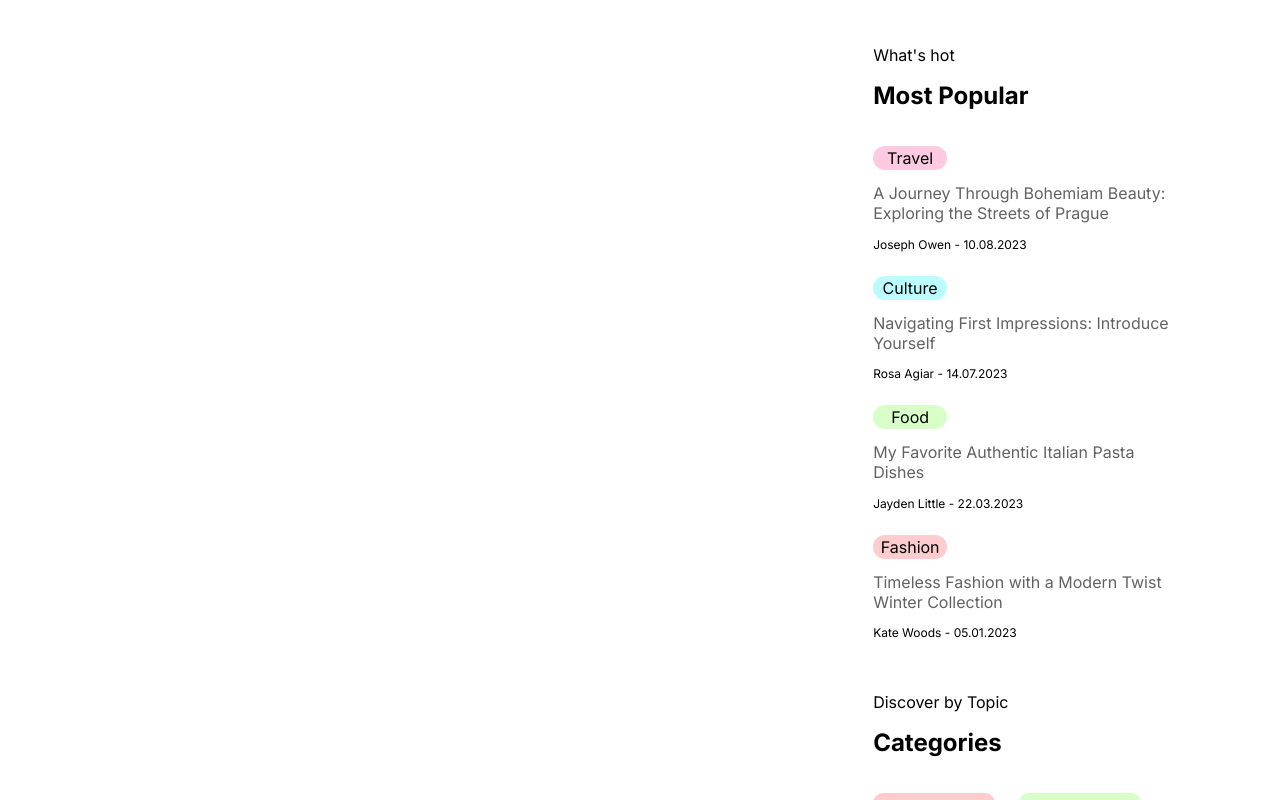
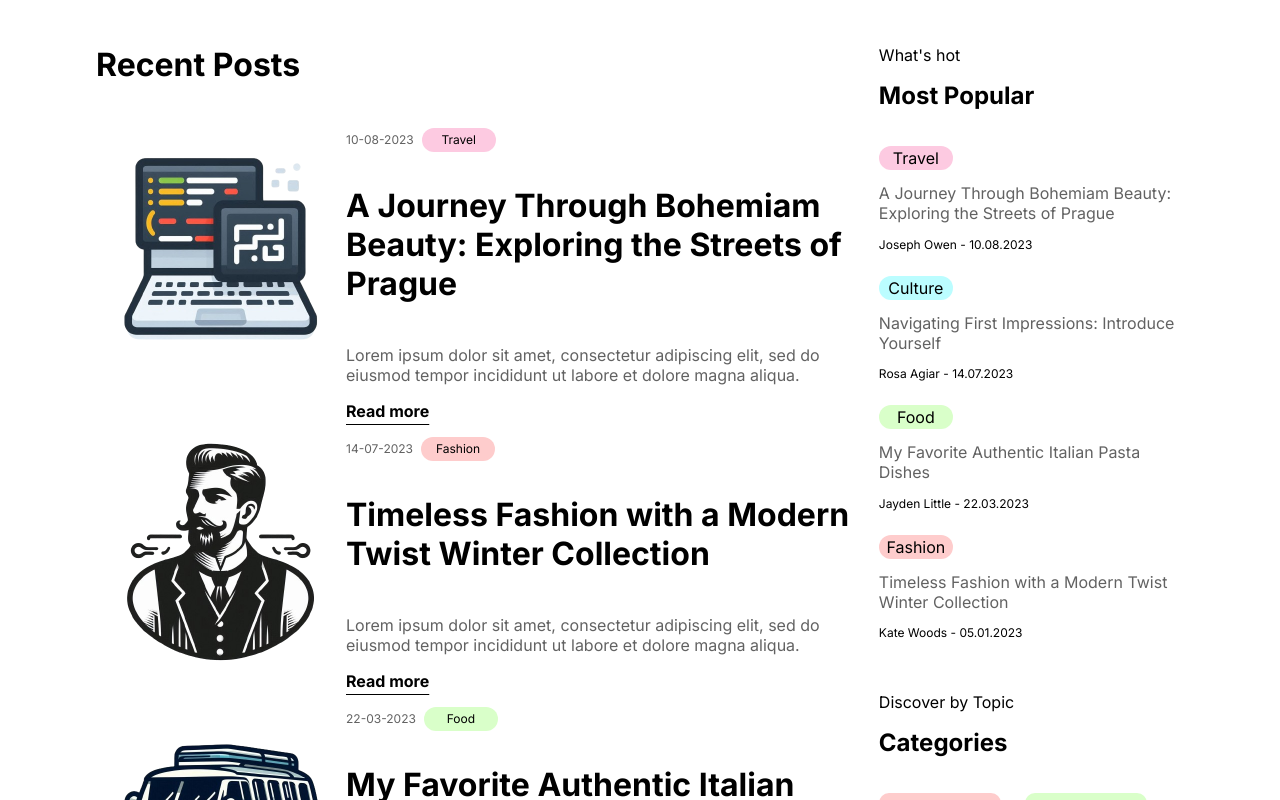
Before and after one commit to Jejugo/blog_ui, a Next.js app: page / in a window 1280 px wide. Shown: the part 1040-1840 px from the top of the page. Built offline with nearby package versions, Linux system fonts and the light colour scheme.

Commit message:
Feature/pb-17 creating recent post

```diff
--- a/src/app/page.js
+++ b/src/app/page.js
@@ -2,6 +2,8 @@
 
 import Categories from "@/components/Categories"
 import FirstBanner from "@/components/FirstBanner"
+import Flex from "@/components/Flex"
+import RecentPosts from "@/components/RecentPosts"
 import CategoriesSideBar from "@/components/SideBar/CategoriesSideBar"
 import MostPopular from "@/components/SideBar/MostPopular"
 import * as S from "@/components/SideBar/SideBar.style"
@@ -11,13 +13,13 @@ export default function Home() {
     <>
       <FirstBanner />
       <Categories />
-      <div style={{ display: "flex" }}>
-        <div style={{ flex: 5 }}></div>
+      <Flex gap={"20px"} alignItems={"flex-start"}>
+        <RecentPosts />
         <S.SideBar>
           <MostPopular />
           <CategoriesSideBar />
         </S.SideBar>
-      </div>
+      </Flex>
     </>
   )
 }
--- /dev/null
+++ b/src/components/Flex/Flex.style.js
@@ -0,0 +1,11 @@
+"use client"
+
+import styled from "styled-components"
+
+export const FlexStyle = styled.div`
+  display: flex;
+  flex-direction: ${({ direction }) => direction};
+  justify-content: ${({ justifyContent }) => justifyContent};
+  align-items: ${({ alignItems }) => alignItems};
+  gap: ${({ gap }) => gap};
+`
--- /dev/null
+++ b/src/components/Flex/index.jsx
@@ -0,0 +1,20 @@
+import * as S from "./Flex.style"
+
+export default function Flex({
+  children,
+  justifyContent = "center",
+  alignItems = "center",
+  gap = 0,
+  direction = "row",
+}) {
+  return (
+    <S.FlexStyle
+      justifyContent={justifyContent}
+      alignItems={alignItems}
+      gap={gap}
+      direction={direction}
+    >
+      {children}
+    </S.FlexStyle>
+  )
+}
--- /dev/null
+++ b/src/components/RecentPosts/Post/Post.style.js
@@ -0,0 +1,47 @@
+"use client"
+
+import Image from "next/image"
+import Link from "next/link"
+import styled from "styled-components"
+
+export const Date = styled.p`
+  font-size: ${({ theme }) => theme.fontSizes.xsmall};
+  color: ${({ theme }) => theme.colors.secondary};
+`
+
+export const Description = styled.p`
+  font-size: ${({ theme }) => theme.fontSizes.small};
+  color: ${({ theme }) => theme.colors.secondary};
+  text-align: left;
+`
+
+export const StyledImage = styled(Image)`
+  width: 250px;
+  height: 250px;
+`
+
+export const MetaData = styled.div`
+  display: flex;
+  gap: ${({ theme }) => theme.spacings.small};
+  font-size: ${({ theme }) => theme.fontSizes.xsmall};
+  align-items: center;
+`
+
+export const Title = styled.h2`
+  font-size: ${({ theme }) => theme.fontSizes.large};
+  font-weight: ${({ theme }) => theme.fontWeights.bold};
+  text-align: left;
+`
+
+export const Wrapper = styled.div`
+  display: flex;
+  margin: ${({ theme }) => theme.spacings.small} auto;
+`
+
+export const StyledLink = styled(Link)`
+  text-decoration: none;
+  color: ${({ theme }) => theme.colors.primary};
+  font-weight: ${({ theme }) => theme.fontWeights.bold};
+  text-decoration: underline;
+  text-underline-offset: 7px;
+`
--- /dev/null
+++ b/src/components/RecentPosts/Post/index.jsx
@@ -0,0 +1,24 @@
+import * as S from "./Post.style"
+import Flex from "@/components/Flex"
+import Tag from "@/components/Tag"
+
+export default function Post({ postItem }) {
+  return (
+    <S.Wrapper>
+      <S.StyledImage src={postItem.image} alt={postItem.title} />
+      <Flex
+        direction="column"
+        justifyContent="space-evenly"
+        alignItems="flex-start"
+      >
+        <S.MetaData>
+          <S.Date>{postItem.date}</S.Date>
+          <Tag category={postItem.category} link="http://google.com.br" />
+        </S.MetaData>
+        <S.Title>{postItem.title}</S.Title>
+        <S.Description>{postItem.description}</S.Description>
+        <S.StyledLink href={postItem.link}>Read more</S.StyledLink>
+      </Flex>
+    </S.Wrapper>
+  )
+}
--- /dev/null
+++ b/src/components/RecentPosts/RecentPosts.style.js
@@ -0,0 +1,17 @@
+"use client"
+
+import styled from "styled-components"
+
+export const Title = styled.div`
+  font-size: ${({ theme }) => theme.fontSizes.large};
+  text-align: left;
+  margin: ${({ theme }) => theme.spacings.small} auto;
+  margin-bottom: ${({ theme }) => theme.spacings.xlarge};
+  font-weight: ${({ theme }) => theme.fontWeights.bold};
+`
+
+export const Wrapper = styled.div`
+  flex: 5;
+  gap: ${({ theme }) => theme.spacings.small};
+  margin: ${({ theme }) => theme.spacings.small} auto;
+`
--- /dev/null
+++ b/src/components/RecentPosts/index.jsx
@@ -0,0 +1,57 @@
+import Post from "./Post"
+import * as S from "./RecentPosts.style"
+import computer from "@/images/Computer.png"
+import fashionMan from "@/images/Fashion_Man.png"
+import kombi from "@/images/Kombi.png"
+import pasta from "@/images/Pasta.png"
+
+const posts = [
+  {
+    image: computer,
+    date: "10-08-2023",
+    category: "Travel",
+    title: "A Journey Through Bohemiam Beauty: Exploring the Streets of Prague",
+    link: "/",
+    description:
+      "Lorem ipsum dolor sit amet, consectetur adipiscing elit, sed do eiusmod tempor incididunt ut labore et dolore magna aliqua.",
+  },
+  {
+    image: fashionMan,
+    date: "14-07-2023",
+    category: "Fashion",
+    title: "Timeless Fashion with a Modern Twist Winter Collection",
+    link: "/",
+    description:
+      "Lorem ipsum dolor sit amet, consectetur adipiscing elit, sed do eiusmod tempor incididunt ut labore et dolore magna aliqua.",
+  },
+  {
+    image: kombi,
+    date: "22-03-2023",
+    category: "Food",
+    title: "My Favorite Authentic Italian Pasta Dishes",
+    link: "/",
+    description:
+      "Lorem ipsum dolor sit amet, consectetur adipiscing elit, sed do eiusmod tempor incididunt ut labore et dolore magna aliqua.",
+  },
+  {
+    image: pasta,
+    date: "05-01-2023",
+    category: "Food",
+    title: "Navigating First Impressions: Introduce Yourself",
+    link: "/",
+    description:
+      "Lorem ipsum dolor sit amet, consectetur adipiscing elit, sed do eiusmod tempor incididunt ut labore et dolore magna aliqua.",
+  },
+]
+export default function MostPopular() {
+  return (
+    <>
+      <S.Wrapper>
+        <S.Title>Recent Posts</S.Title>
+        {posts.map((item, index) => (
+          <Post postItem={item} key={index} />
+        ))}
+      </S.Wrapper>
+    </>
+  )
+}
--- a/src/components/SideBar/MostPopular/MostPopular.style.js
+++ b/src/components/SideBar/MostPopular/MostPopular.style.js
@@ -4,6 +4,7 @@ import styled from "styled-components"
 
 export const Wrapper = styled.div`
   gap: ${({ theme }) => theme.spacings.small};
+  margin: ${({ theme }) => theme.spacings.small} auto;
 `
 
 export const Text = styled.div`
```
Also changed, not shown: src/components/Categories/index.js (+6 -6 lines).
